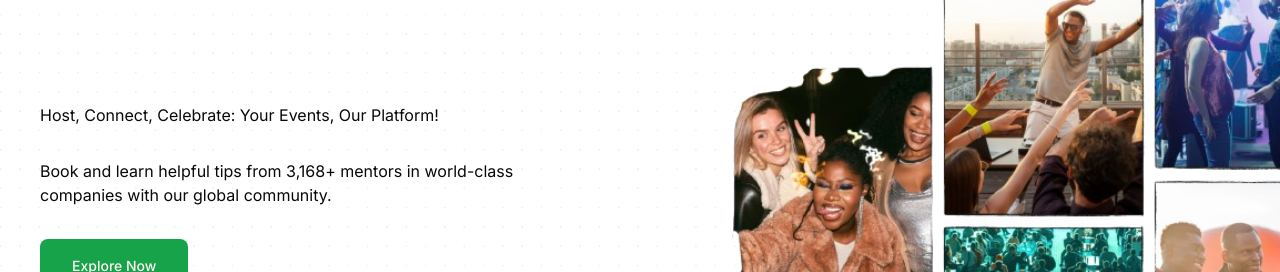
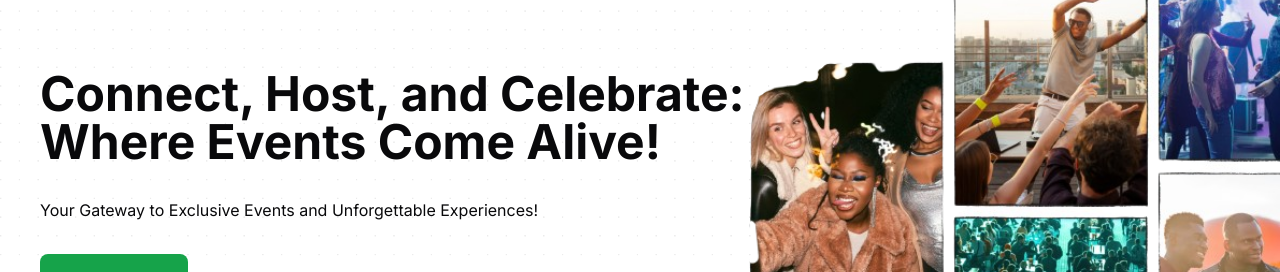
Before and after one commit to MartinM25/Event-Hub, a Next.js app: page / in a window 1280 px wide. Shown: the part 182-454 px from the top of the page. Built offline with nearby package versions, Linux system fonts and the light colour scheme; no server answers; the database is empty.

Commit message:
Update home page
changed the font and style of the text on the home screen

```diff
--- a/app/(root)/page.tsx
+++ b/app/(root)/page.tsx
@@ -17,8 +17,8 @@ export default async function Home() {
       <section className=" bg-dotted-pattern bg-contain py-5 md-py-10">
         <div className="flex flex-col md:flex-row">
           <div className="flex md:pl-20 xl:pl-10 pl-10 flex-col justify-center gap-8">
-            <h1 className="h1-bold">Host, Connect, Celebrate: Your Events, Our Platform!</h1>
-            <p className="p-regular-20 md:p-regular-24">Book and learn helpful tips from 3,168+ mentors in world-class companies with our global community.</p>
+            <h1 className="text-5xl font-bold">Connect, Host, and Celebrate: Where Events Come Alive!</h1>
+            <p className="p-regular-20 md:p-regular-24">Your Gateway to Exclusive Events and Unforgettable Experiences!</p>
             <Button size="lg" asChild className="rounded-lg h-[54px] p-regular-16 dark:text-white w-fit">
               <Link href="#events">Explore Now</Link>
             </Button>
```
